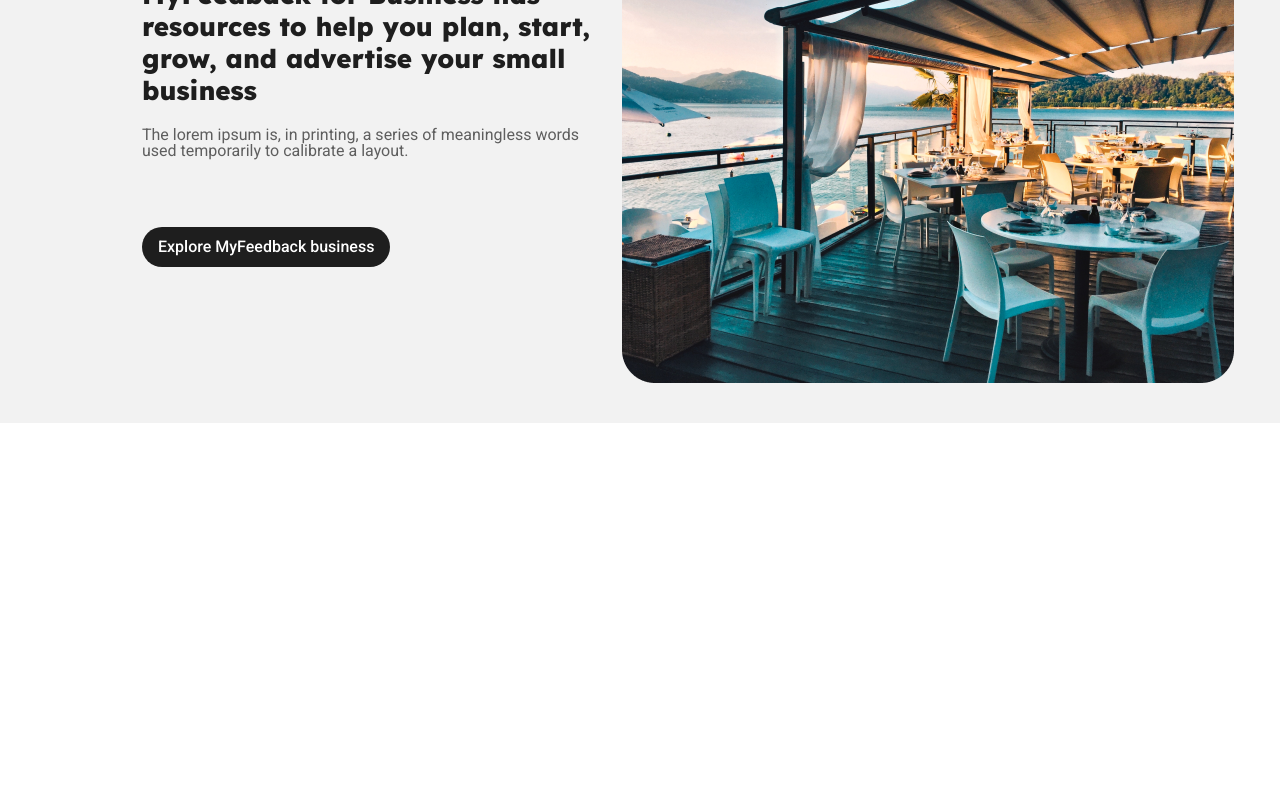
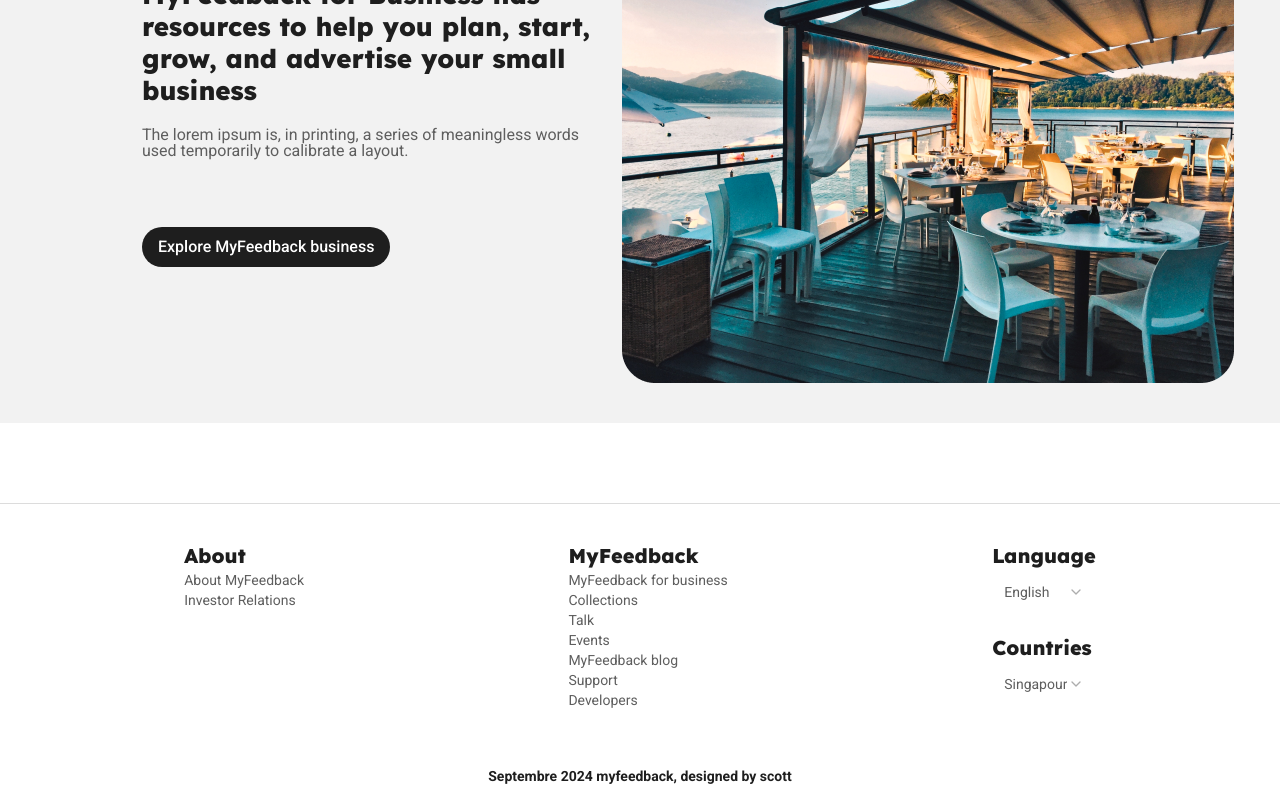
Before and after one commit to mehediweb01/MyFeedback, a React (Vite) app: page / in a window 1280 px wide. Shown: the part 2273-3073 px from the top of the page. Before the commit the page ends 2776 px from the top, so only its background shows below. Built offline with nearby package versions, Linux system fonts and the light colour scheme; a web font is replaced by a local one.

Commit message:
Footer section complete

```diff
--- a/package.json
+++ b/package.json
@@ -10,6 +10,7 @@
     "preview": "vite preview"
   },
   "dependencies": {
+    "@radix-ui/react-select": "^2.1.3",
     "@radix-ui/react-slot": "^1.1.1",
     "class-variance-authority": "^0.7.1",
     "clsx": "^2.1.1",
--- a/src/App.jsx
+++ b/src/App.jsx
@@ -3,6 +3,7 @@
 import Feedback from "./components/HomePage/Feedback";
 import Topics from "./components/HomePage/Topics";
 import Trends from "./components/HomePage/Trends";
+import Footer from "./components/shared/Footer";
 import Navbar from "./components/shared/Navbar";
 
 function App() {
@@ -14,6 +15,7 @@
         <MyCarousel />
         <Trends />
         <Feedback />
+        <Footer />
       </div>
     </>
   );
--- /dev/null
+++ b/src/components/shared/Footer.jsx
@@ -0,0 +1,147 @@
+import {
+  Select,
+  SelectContent,
+  SelectGroup,
+  SelectItem,
+  SelectLabel,
+  SelectTrigger,
+  SelectValue,
+} from "../ui/select";
+
+const footerItems = [
+  {
+    about: [
+      { title: "About", link: ["About MyFeedback", "Investor Relations"] },
+    ],
+    feedback: [
+      {
+        title: "MyFeedback",
+        link: [
+          "MyFeedback for business",
+          "Collections",
+          "Talk",
+          "Events",
+          "MyFeedback blog",
+          "Support",
+          "Developers",
+        ],
+      },
+    ],
+    language: [
+      {
+        title: "Language",
+        link: "English",
+      },
+    ],
+    countries: [
+      {
+        title: "Countries",
+        link: "Singapour",
+      },
+    ],
+  },
+];
+
+const Footer = () => {
+  const { about, feedback, language, countries } = footerItems[0];
+  return (
+    <footer className="border-t border-[#DCDCDC]">
+      <div className="flex flex-col sm:flex-row justify-around items-start gap-3 md:gap-6 py-6 md:py-10 md:px-16 px-24 ">
+        <div>
+          {about.map((item, i) => (
+            <div key={i}>
+              <h1 className="font-lexend font-extrabold text-xl leading-6 text-EerieBlack1E mb-1">
+                {item.title}
+              </h1>
+              <div>
+                {item.link.map((items, i) => (
+                  <p
+                    key={i}
+                    className="font-roboto text-sm leading-4 text-[#5E5E5E] mb-1"
+                  >
+                    {items}
+                  </p>
+                ))}
+              </div>
+            </div>
+          ))}
+        </div>
+        <div>
+          {feedback.map((item, i) => (
+            <div key={i}>
+              <h1 className="font-lexend font-extrabold text-xl leading-6 text-EerieBlack1E mb-1">
+                {item.title}
+              </h1>
+              <div>
+                {item.link.map((items, i) => (
+                  <p
+                    key={i}
+                    className="font-roboto text-sm leading-4 text-[#5E5E5E] mb-1"
+                  >
+                    {items}
+                  </p>
+                ))}
+              </div>
+            </div>
+          ))}
+        </div>
+        <div>
+          <div>
+            {language.map((items, i) => (
+              <div key={i}>
+                <h1 className="font-lexend font-extrabold text-xl leading-6 text-EerieBlack1E mb-1">
+                  {items.title}
+                </h1>
+                <p className="flex items-center font-roboto text-sm leading-4 text-[#5E5E5E] mb-1">
+                  <Select className="outline-none border-none focus:outline-none focus:border-none">
+                    <SelectTrigger className="outline-none border-none focus:outline-none focus:border-none">
+                      <SelectValue placeholder={items.link} />
+                    </SelectTrigger>
+                    <SelectContent>
+                      <SelectGroup>
+                        <SelectLabel>Language</SelectLabel>
+                        <SelectItem value="English">English</SelectItem>
+                        <SelectItem value="Bangla">Bangla</SelectItem>
+                      </SelectGroup>
+                    </SelectContent>
+                  </Select>
+                </p>
+              </div>
+            ))}
+          </div>
+          <div className="mt-6">
+            {countries.map((items, i) => (
+              <div key={i}>
+                <h1 className="font-lexend font-extrabold text-xl leading-6 text-EerieBlack1E mb-1">
+                  {items.title}
+                </h1>
+                <p className="flex items-center font-roboto text-sm leading-4 text-[#5E5E5E] mb-1">
+                  <Select className="outline-none border-none focus:outline-none focus:border-none">
+                    <SelectTrigger className="outline-none border-none focus:outline-none focus:border-none">
+                      <SelectValue placeholder={items.link} />
+                    </SelectTrigger>
+                    <SelectContent>
+                      <SelectGroup>
+                        <SelectLabel>Countries</SelectLabel>
+                        <SelectItem value="America">America</SelectItem>
+                        <SelectItem value="Bangladesh">Bangladesh</SelectItem>
+                        <SelectItem value="singapour">singapour</SelectItem>
+                      </SelectGroup>
+                    </SelectContent>
+                  </Select>
+                </p>
+              </div>
+            ))}
+          </div>
+        </div>
+      </div>
+      <div>
+        <p className="font-roboto font-semibold text-sm leading-4 text-EerieBlack1E text-center py-4 px-3">
+          Septembre 2024 myfeedback, designed by scott
+        </p>
+      </div>
+    </footer>
+  );
+};
+
+export default Footer;
--- /dev/null
+++ b/src/components/ui/select.jsx
@@ -0,0 +1,120 @@
+import * as React from "react"
+import * as SelectPrimitive from "@radix-ui/react-select"
+import { Check, ChevronDown, ChevronUp } from "lucide-react"
+
+import { cn } from "@/lib/utils"
+
+const Select = SelectPrimitive.Root
+
+const SelectGroup = SelectPrimitive.Group
+
+const SelectValue = SelectPrimitive.Value
+
+const SelectTrigger = React.forwardRef(({ className, children, ...props }, ref) => (
+  <SelectPrimitive.Trigger
+    ref={ref}
+    className={cn(
+      "flex h-10 w-full items-center justify-between rounded-md border border-input bg-background px-3 py-2 text-sm ring-offset-background placeholder:text-muted-foreground focus:outline-none focus:ring-2 focus:ring-ring focus:ring-offset-2 disabled:cursor-not-allowed disabled:opacity-50 [&>span]:line-clamp-1",
+      className
+    )}
+    {...props}>
+    {children}
+    <SelectPrimitive.Icon asChild>
+      <ChevronDown className="h-4 w-4 opacity-50" />
+    </SelectPrimitive.Icon>
+  </SelectPrimitive.Trigger>
+))
+SelectTrigger.displayName = SelectPrimitive.Trigger.displayName
+
+const SelectScrollUpButton = React.forwardRef(({ className, ...props }, ref) => (
+  <SelectPrimitive.ScrollUpButton
+    ref={ref}
+    className={cn("flex cursor-default items-center justify-center py-1", className)}
+    {...props}>
+    <ChevronUp className="h-4 w-4" />
+  </SelectPrimitive.ScrollUpButton>
+))
+SelectScrollUpButton.displayName = SelectPrimitive.ScrollUpButton.displayName
+
+const SelectScrollDownButton = React.forwardRef(({ className, ...props }, ref) => (
+  <SelectPrimitive.ScrollDownButton
+    ref={ref}
+    className={cn("flex cursor-default items-center justify-center py-1", className)}
+    {...props}>
+    <ChevronDown className="h-4 w-4" />
+  </SelectPrimitive.ScrollDownButton>
+))
+SelectScrollDownButton.displayName =
+  SelectPrimitive.ScrollDownButton.displayName
+
+const SelectContent = React.forwardRef(({ className, children, position = "popper", ...props }, ref) => (
+  <SelectPrimitive.Portal>
+    <SelectPrimitive.Content
+      ref={ref}
+      className={cn(
+        "relative z-50 max-h-96 min-w-[8rem] overflow-hidden rounded-md border bg-popover text-popover-foreground shadow-md data-[state=open]:animate-in data-[state=closed]:animate-out data-[state=closed]:fade-out-0 data-[state=open]:fade-in-0 data-[state=closed]:zoom-out-95 data-[state=open]:zoom-in-95 data-[side=bottom]:slide-in-from-top-2 data-[side=left]:slide-in-from-right-2 data-[side=right]:slide-in-from-left-2 data-[side=top]:slide-in-from-bottom-2",
+        position === "popper" &&
+          "data-[side=bottom]:translate-y-1 data-[side=left]:-translate-x-1 data-[side=right]:translate-x-1 data-[side=top]:-translate-y-1",
+        className
+      )}
+      position={position}
+      {...props}>
+      <SelectScrollUpButton />
+      <SelectPrimitive.Viewport
+        className={cn("p-1", position === "popper" &&
+          "h-[var(--radix-select-trigger-height)] w-full min-w-[var(--radix-select-trigger-width)]")}>
+        {children}
+      </SelectPrimitive.Viewport>
+      <SelectScrollDownButton />
+    </SelectPrimitive.Content>
+  </SelectPrimitive.Portal>
+))
+SelectContent.displayName = SelectPrimitive.Content.displayName
+
+const SelectLabel = React.forwardRef(({ className, ...props }, ref) => (
+  <SelectPrimitive.Label
+    ref={ref}
+    className={cn("py-1.5 pl-8 pr-2 text-sm font-semibold", className)}
+    {...props} />
+))
+SelectLabel.displayName = SelectPrimitive.Label.displayName
+
+const SelectItem = React.forwardRef(({ className, children, ...props }, ref) => (
+  <SelectPrimitive.Item
+    ref={ref}
+    className={cn(
+      "relative flex w-full cursor-default select-none items-center rounded-sm py-1.5 pl-8 pr-2 text-sm outline-none focus:bg-accent focus:text-accent-foreground data-[disabled]:pointer-events-none data-[disabled]:opacity-50",
+      className
+    )}
+    {...props}>
+    <span className="absolute left-2 flex h-3.5 w-3.5 items-center justify-center">
+      <SelectPrimitive.ItemIndicator>
+        <Check className="h-4 w-4" />
+      </SelectPrimitive.ItemIndicator>
+    </span>
+
+    <SelectPrimitive.ItemText>{children}</SelectPrimitive.ItemText>
+  </SelectPrimitive.Item>
+))
+SelectItem.displayName = SelectPrimitive.Item.displayName
+
+const SelectSeparator = React.forwardRef(({ className, ...props }, ref) => (
+  <SelectPrimitive.Separator
+    ref={ref}
+    className={cn("-mx-1 my-1 h-px bg-muted", className)}
+    {...props} />
+))
+SelectSeparator.displayName = SelectPrimitive.Separator.displayName
+
+export {
+  Select,
+  SelectGroup,
+  SelectValue,
+  SelectTrigger,
+  SelectContent,
+  SelectLabel,
+  SelectItem,
+  SelectSeparator,
+  SelectScrollUpButton,
+  SelectScrollDownButton,
+}
```
Also changed, not shown: 1 other file (tests, documents, lock files or other folders).
